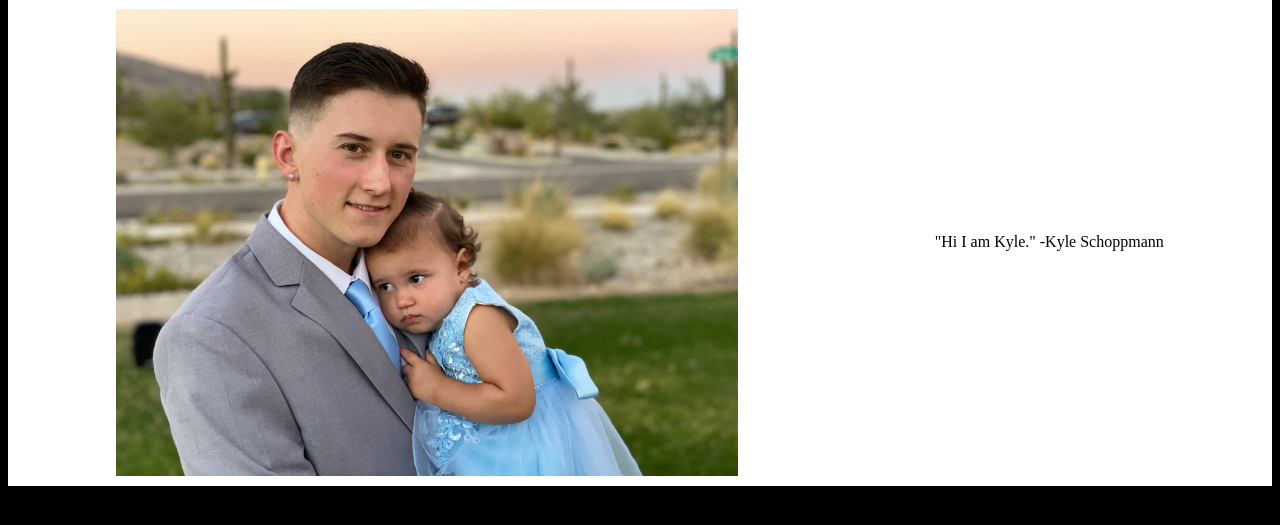
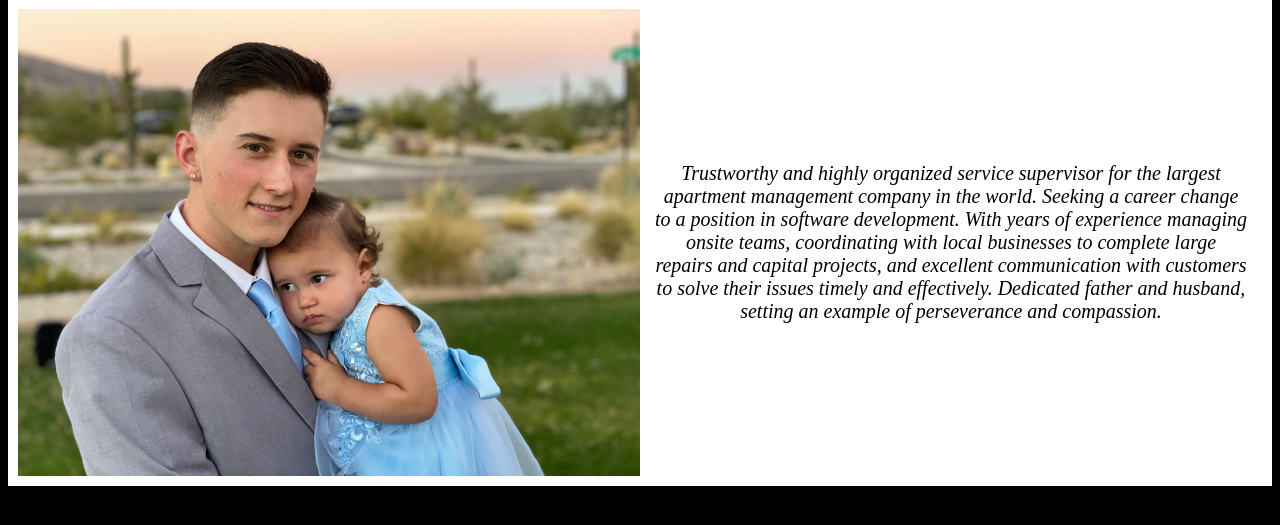
Before and after one commit to kyleschop/my-first-portfolio, a plain HTML site: page index.html in a window 1280 px wide. Shown: the part 83-608 px from the top of the page. Drawn offline with Linux system fonts and the light colour scheme.

Commit message:
Updated about me quote

```diff
--- a/assets/style.css
+++ b/assets/style.css
@@ -43,3 +43,10 @@ a {
 .about-me img {
     width: 50%;
 }
+
+.about-me p {
+    font-size: 20px;
+    padding: 0 15px 0 15px;
+    font-style: oblique;
+    text-align: center;
+}
--- a/index.html
+++ b/index.html
@@ -30,7 +30,7 @@
         <section class="about-me" id="about-me">
             <img src="./assets/Kyle and Lola.jpeg" alt="Kyle Schoppmann holding his daughter." class="profile">
             <p>
-                <span>"Hi I am Kyle."</span> -Kyle Schoppmann
+                Trustworthy  and highly organized service supervisor for the largest apartment management company in the world. Seeking a career change to a position in software development. With years of experience managing onsite teams, coordinating with local businesses to complete large repairs and capital projects, and excellent communication with customers to solve their issues timely and effectively. Dedicated father and husband, setting an example of perseverance and compassion.
             </p>
         </section>
         <section class="my-work" id="my-work">
```
